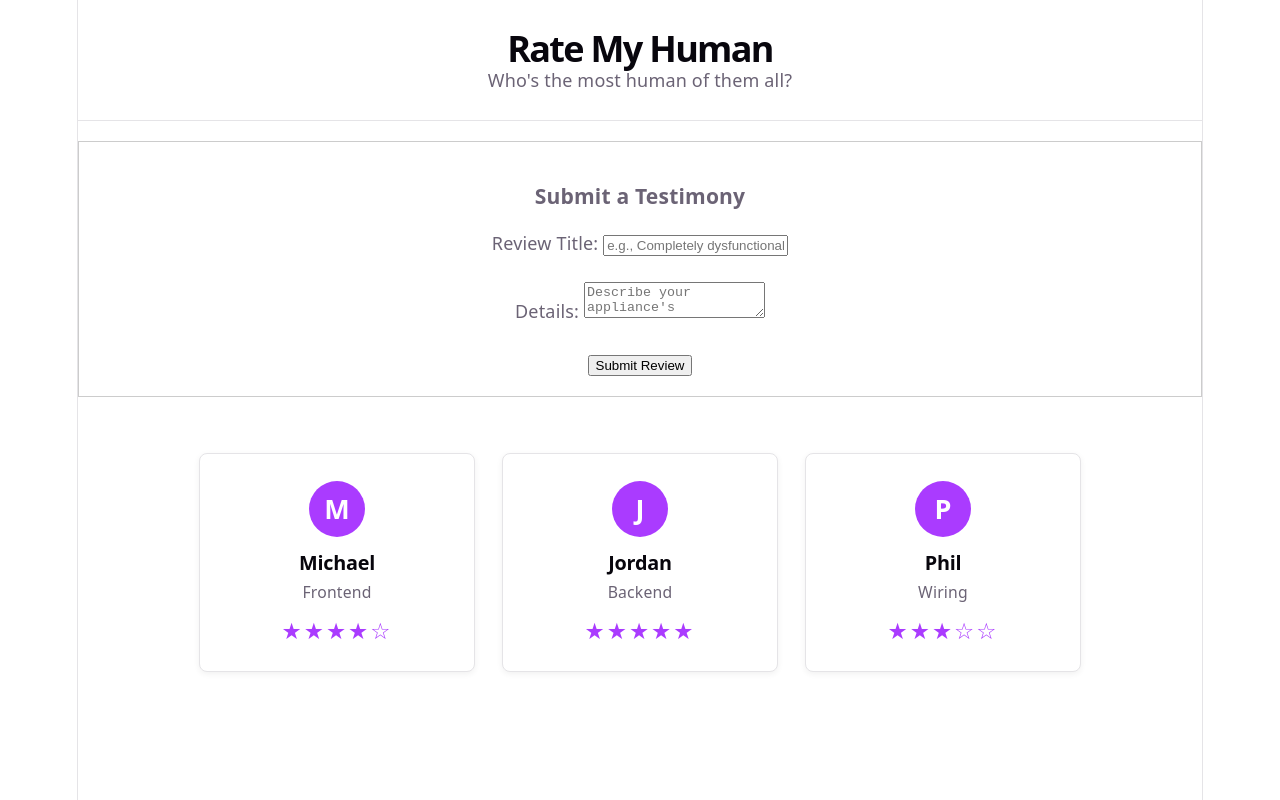
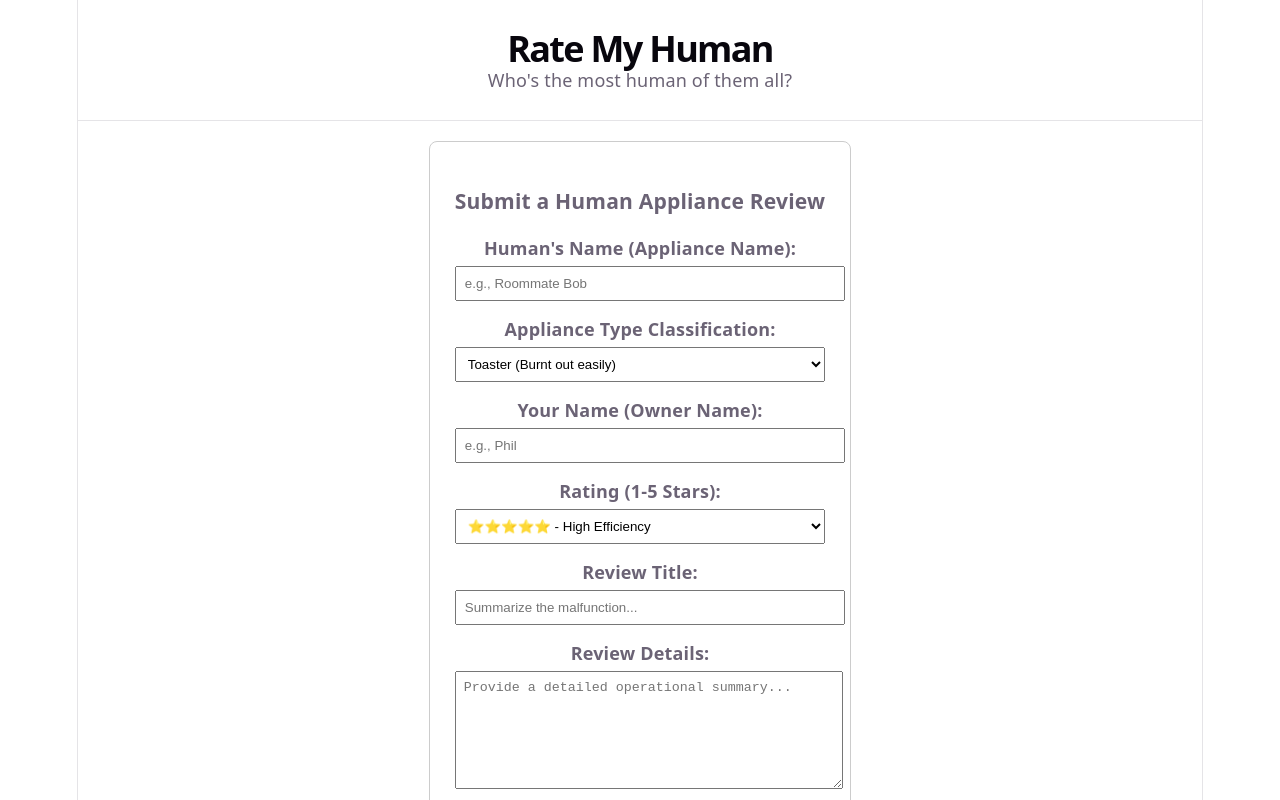
Before and after one commit to InvoluntaryRecombinator/rate-my-human, a React (Vite) app in the folder client/: page / in a window 1280 px wide. Shown: the top 800 px of the page. Built offline with nearby package versions, Linux system fonts and the light colour scheme.

Commit message:
feat: complete review form layout with all 7 database fields

```diff
--- a/client/src/components/ReviewForm.jsx
+++ b/client/src/components/ReviewForm.jsx
@@ -1,41 +1,135 @@
 import React, { useState } from 'react';
 
 const ReviewForm = () => {
-  // Where your form state will live
+  // 1. Core state hooks for all required sprint fields
+  const [applianceName, setApplianceName] = useState('');
+  const [applianceType, setApplianceType] = useState('Toaster'); // Default option
+  const [ownerName, setOwnerName] = useState('');
+  const [rating, setRating] = useState('5'); // Default to 5 stars
   const [title, setTitle] = useState('');
   const [body, setBody] = useState('');
+  const [personalityTag, setPersonalityTag] = useState('');
 
-  // Handles what happens when someone clicks "Submit"
+  // 2. Updated submit handler to print everything
   const handleSubmit = (e) => {
     e.preventDefault();
-    console.log('Form submitted with:', { title, body });
-    // Tomorrow, wire this up to Jordan backend API
+
+    const finalPayload = {
+      applianceName,
+      applianceType,
+      ownerName,
+      rating: Number(rating), // Convert string selection to a real number
+      title,
+      body,
+      personalityTag
+    };
+
+    console.log('Form data captured successfully:', finalPayload);
+    // Tomorrow this payload goes straight into Jordan's backend API!
   };
 
   return (
-    <div style={{ padding: '20px', border: '1px solid #ccc', margin: '20px 0' }}>
-      <h3>Submit a Testimony</h3>
+    <div style={{ padding: '25px', border: '1px solid #ccc', borderRadius: '8px', margin: '20px auto', maxWidth: '500px' }}>
+      <h3>Submit a Human Appliance Review</h3>
+
       <form onSubmit={handleSubmit}>
-        <div>
-          <label>Review Title: </label>
+        {/* Appliance Name */}
+        <div style={{ marginBottom: '15px' }}>
+          <label style={{ display: 'block', fontWeight: 'bold' }}>Human's Name (Appliance Name):</label>
+          <input
+            type="text"
+            value={applianceName}
+            onChange={(e) => setApplianceName(e.target.value)}
+            placeholder="e.g., Roommate Bob"
+            required
+            style={{ width: '100%', padding: '8px', marginTop: '5px' }}
+          />
+        </div>
+
+        {/* Appliance Type Dropdown */}
+        <div style={{ marginBottom: '15px' }}>
+          <label style={{ display: 'block', fontWeight: 'bold' }}>Appliance Type Classification:</label>
+          <select
+            value={applianceType}
+            onChange={(e) => setApplianceType(e.target.value)}
+            style={{ width: '100%', padding: '8px', marginTop: '5px' }}
+          >
+            <option value="Toaster">Toaster (Burnt out easily)</option>
+            <option value="Microwave">Microwave (Loud, heats up fast)</option>
+            <option value="Refrigerator">Refrigerator (Cold personality)</option>
+            <option value="Dishwasher">Dishwasher (Cleans up well)</option>
+          </select>
+        </div>
+
+        {/* Owner Name */}
+        <div style={{ marginBottom: '15px' }}>
+          <label style={{ display: 'block', fontWeight: 'bold' }}>Your Name (Owner Name):</label>
+          <input
+            type="text"
+            value={ownerName}
+            onChange={(e) => setOwnerName(e.target.value)}
+            placeholder="e.g., Phil"
+            required
+            style={{ width: '100%', padding: '8px', marginTop: '5px' }}
+          />
+        </div>
+
+        {/* Rating 1-5 Dropdown */}
+        <div style={{ marginBottom: '15px' }}>
+          <label style={{ display: 'block', fontWeight: 'bold' }}>Rating (1-5 Stars):</label>
+          <select
+            value={rating}
+            onChange={(e) => setRating(e.target.value)}
+            style={{ width: '100%', padding: '8px', marginTop: '5px' }}
+          >
+            <option value="5">⭐⭐⭐⭐⭐ - High Efficiency</option>
+            <option value="4">⭐⭐⭐⭐ - Good Performance</option>
+            <option value="3">⭐⭐⭐ - Operational Defects</option>
+            <option value="2">⭐⭐ - Major Malfunction</option>
+            <option value="1">⭐ - Total System Failure</option>
+          </select>
+        </div>
+
+        {/* Review Title */}
+        <div style={{ marginBottom: '15px' }}>
+          <label style={{ display: 'block', fontWeight: 'bold' }}>Review Title:</label>
           <input
             type="text"
             value={title}
             onChange={(e) => setTitle(e.target.value)}
-            placeholder="e.g., Completely dysfunctional human"
+            placeholder="Summarize the malfunction..."
+            required
+            style={{ width: '100%', padding: '8px', marginTop: '5px' }}
           />
         </div>
-        <br />
-        <div>
-          <label>Details: </label>
+
+        {/* Review Body */}
+        <div style={{ marginBottom: '15px' }}>
+          <label style={{ display: 'block', fontWeight: 'bold' }}>Review Details:</label>
           <textarea
             value={body}
             onChange={(e) => setBody(e.target.value)}
-            placeholder="Describe your appliance's behavior..."
+            placeholder="Provide a detailed operational summary..."
+            required
+            style={{ width: '100%', padding: '8px', marginTop: '5px', height: '100px' }}
           />
         </div>
-        <br />
-        <button type="submit">Submit Review</button>
+
+        {/* Personality Tag */}
+        <div style={{ marginBottom: '20px' }}>
+          <label style={{ display: 'block', fontWeight: 'bold' }}>Personality Tag:</label>
+          <input
+            type="text"
+            value={personalityTag}
+            onChange={(e) => setPersonalityTag(e.target.value)}
+            placeholder="e.g., Overheats, Loud-Motor, Passive-Aggressive"
+            style={{ width: '100%', padding: '8px', marginTop: '5px' }}
+          />
+        </div>
+
+        <button type="submit" style={{ padding: '10px 20px', background: '#0070f3', color: '#fff', border: 'none', borderRadius: '4px', cursor: 'pointer', fontWeight: 'bold' }}>
+          Submit System Review
+        </button>
       </form>
     </div>
   );
```
